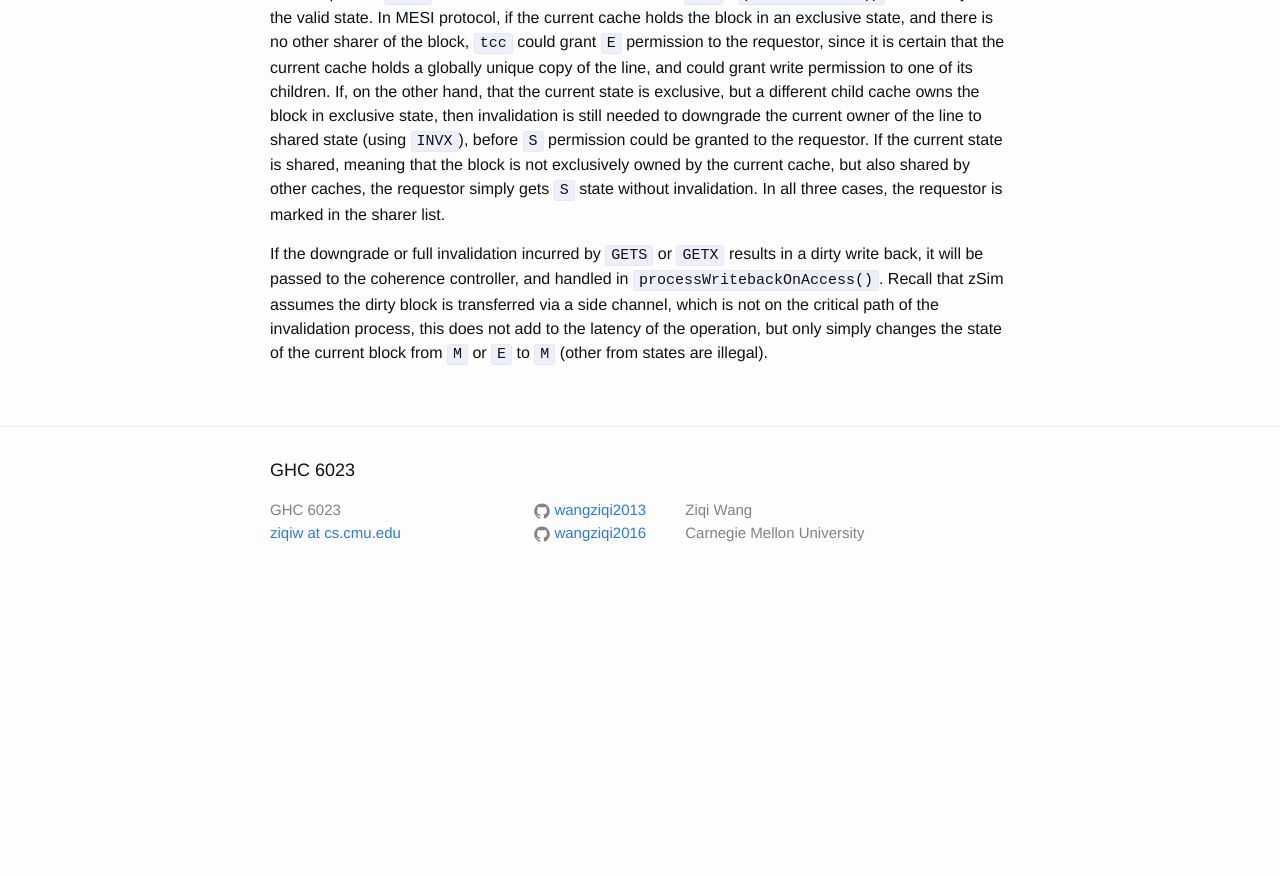
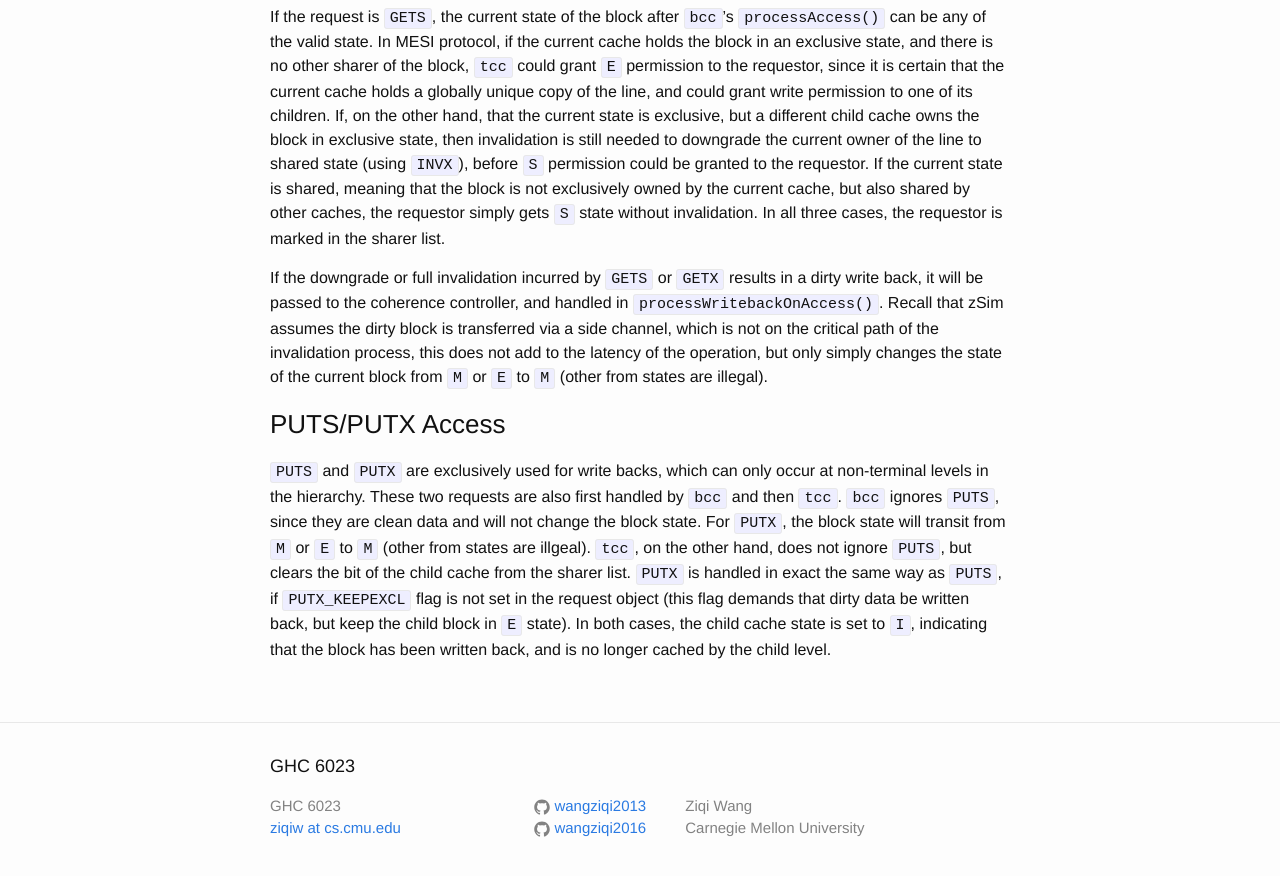
Before and after one commit to wangziqi2013/wangziqi2013.github.io, a Jekyll site: the page built from _posts/2019-12-24-understand-zsim-cc-sim.markdown, in a window 1280 px wide and 900 px high, scrolled down 11795 px. Shown: the top 876 px of the window. Built offline with Jekyll 4.4.1, drawn with Linux system fonts in a browser that asks for light colours; before the commit the page ends 12399 px from its top, so only the background shows below that; some of the changed text lies outside the part shown.

Commit message:
Finish PUTS/PUTX

```diff
--- a/_posts/2019-12-24-understand-zsim-cc-sim.markdown
+++ b/_posts/2019-12-24-understand-zsim-cc-sim.markdown
@@ -375,9 +375,10 @@ should be `I`, indicating the block is no longer cached in any part of the hiera
 One design decision is whether to send `PUTS` requests to parent caches when the block is clean. In general, sending clean
 write backs help parent cache to manage their sharer lists by removing the sharer eagerly and making the list precise.
 Imprecise sharer lists do not affect correctness, but will incur extra coherence messages to caches that do not actually
-hold the block. zSim decouples the creation and processing of `PUTS` requests. `PUTS` requests are always sent whenever possible,
-but parent caches just ignore them. Since zSim does not model network utilization, and assumes that all invalidations
-are sent in parallel, not cleaning the sharer list eagerly will not affect simulation result.
+hold the block. zSim decouples the creation and processing of `PUTS` requests. `PUTS` requests are always sent whenever
+possible, but parent caches may just ignore them. Since zSim does not model network utilization, and assumes that all
+invalidations are sent in parallel, not cleaning the sharer list eagerly will not affect simulation result (despite that,
+zSim still clears the sharer list on clean write backs).
 
 ### GETS/GETX Access
 
@@ -448,3 +449,13 @@ If the downgrade or full invalidation incurred by `GETS` or `GETX` results in a
 coherence controller, and handled in `processWritebackOnAccess()`. Recall that zSim assumes the dirty block is transferred
 via a side channel, which is not on the critical path of the invalidation process, this does not add to the latency of
 the operation, but only simply changes the state of the current block from `M` or `E` to `M` (other from states are illegal).
+
+### PUTS/PUTX Access
+
+`PUTS` and `PUTX` are exclusively used for write backs, which can only occur at non-terminal levels in the hierarchy.
+These two requests are also first handled by `bcc` and then `tcc`. `bcc` ignores `PUTS`, since they are clean data
+and will not change the block state. For `PUTX`, the block state will transit from `M` or `E` to `M` (other from states
+are illgeal). `tcc`, on the other hand, does not ignore `PUTS`, but clears the bit of the child cache from the sharer list.
+`PUTX` is handled in exact the same way as `PUTS`, if `PUTX_KEEPEXCL` flag is not set in the request object (this flag
+demands that dirty data be written back, but keep the child block in `E` state). In both cases, the child cache state
+is set to `I`, indicating that the block has been written back, and is no longer cached by the child level.
```
